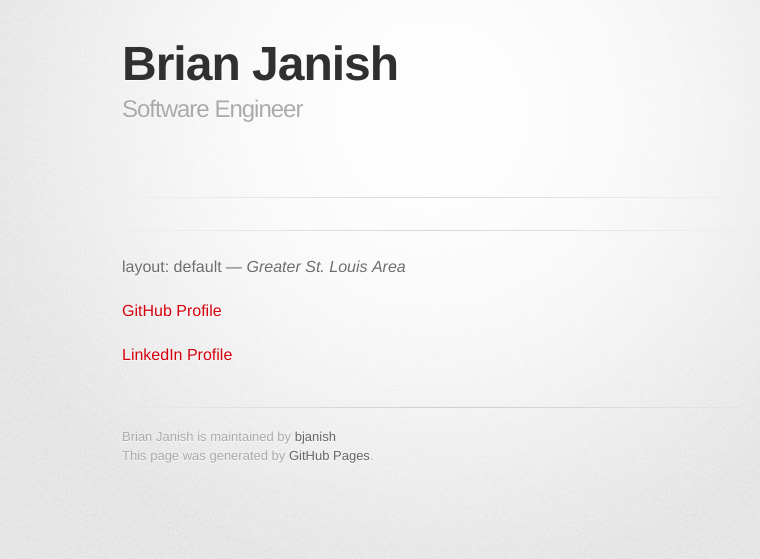
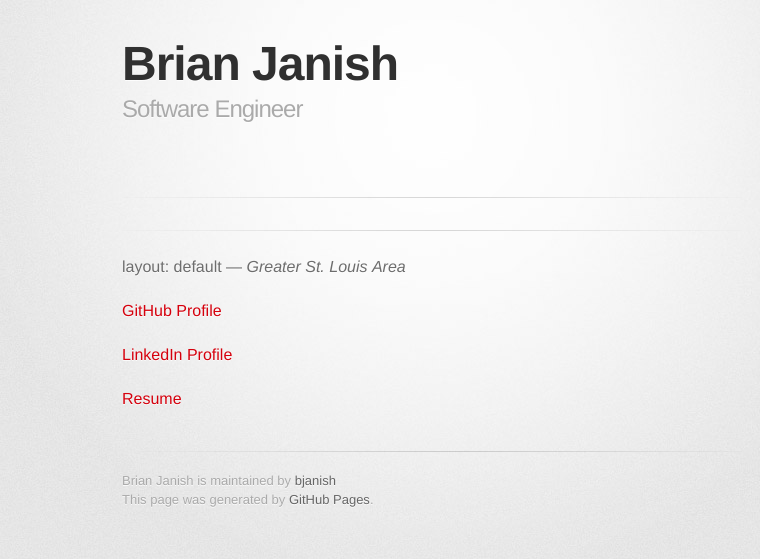
Before and after one commit to bjanish/brianjanish, a Jekyll site: the page built from index.md, in a window 1280 px wide. Shown: the top 559 px of the page, without its empty margins (208-968 px from the left). Built offline with Jekyll 4.4.1, drawn with Linux system fonts in a browser that asks for light colours; some web fonts are replaced; our own code applies the rules of GitHub Pages for plain Markdown files.

Commit message:
Update index.md
added resume

```diff
--- a/index.md
+++ b/index.md
@@ -7,3 +7,5 @@
 [GitHub Profile](http://github.com/bjanish/)
 
 [LinkedIn Profile](http://www.linkedin.com/in/bjanish/)
+
+[Resume](https://my.indeed.com/p/brianj-4zwzu32)
```
